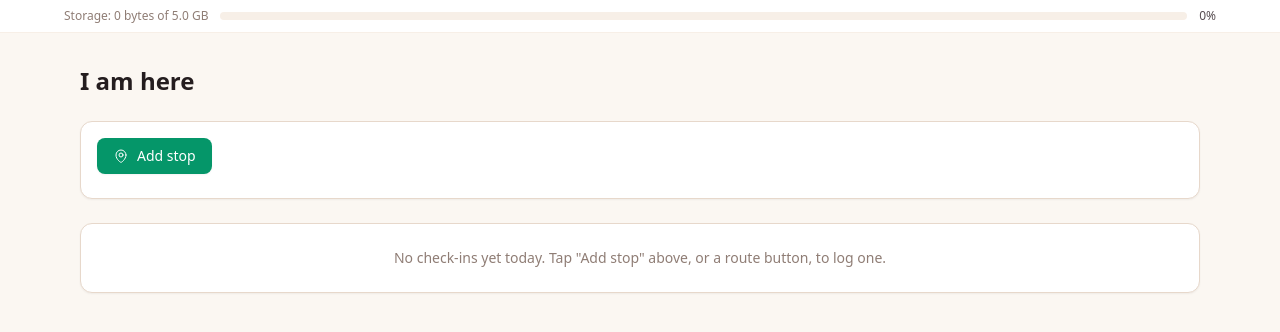
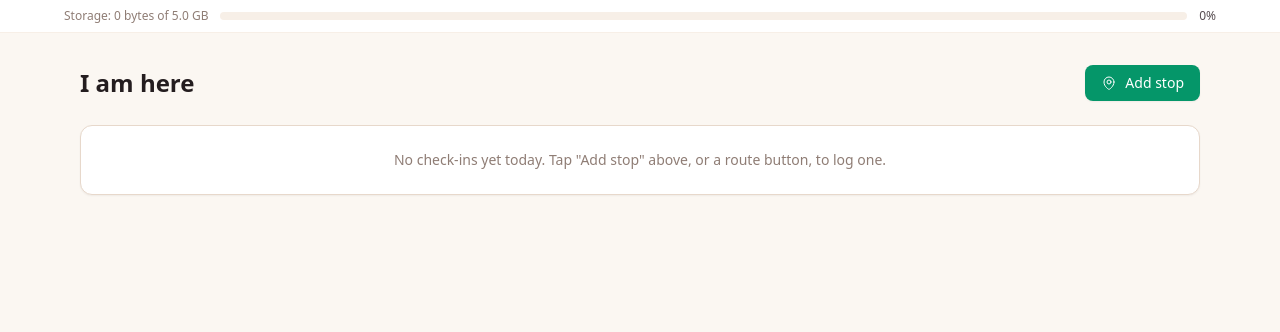
Before and after one commit to keybyme/keymyme2, a Django app: page /vault/im-here/ in a window 1280 px wide. Shown: the part 94-426 px from the top of the page. Run offline with Django 5.2, Linux system fonts and the light colour scheme; the visitor is signed in with stand-in values (Sample User, id 1); data that the repository does not hold is empty; some libraries are stand-ins or nearby versions.

Commit message:
Hide flash messages and the route hint text on I am here; move Add stop next to Dispatch
Messages ("Route \"PM\" loaded for today.") and the static route-button hint
text were just noise once the driver already knows how the buttons behave.
Wrap base.html's messages block so a page can opt out (draining the queue
without rendering it, so it doesn't leak onto the next page instead); I am
here now does that. Also moved the Add stop button into the header row
next to Dispatch, dropping its own bordered box to save vertical space.

Co-Authored-By: Claude Sonnet 5 <noreply@anthropic.com>

```diff
--- a/config/templates/base.html
+++ b/config/templates/base.html
@@ -166,6 +166,7 @@
     {% endif %}
 
     <main class="mx-auto max-w-6xl px-4 py-8">
+        {% block messages %}
         {% if messages %}
         <ul class="mb-6 space-y-2">
             {% for message in messages %}
@@ -179,6 +180,7 @@
             {% endfor %}
         </ul>
         {% endif %}
+        {% endblock %}
 
         {% block content %}{% endblock %}
     </main>
--- a/vault/templates/vault/im_here.html
+++ b/vault/templates/vault/im_here.html
@@ -1,29 +1,26 @@
 {% extends "base.html" %}
 {% block title %}I am here{% endblock %}
+{% block messages %}{% for message in messages %}{% endfor %}{% endblock %}
 {% block content %}
-<div class="mb-6 flex flex-wrap items-center justify-between gap-3">
+<div class="mb-2 flex flex-wrap items-center justify-between gap-3">
     <div>
         <h1 class="text-2xl font-semibold text-gray-900">I am here</h1>
     </div>
     <div class="flex items-center gap-3">
+        <button type="button" id="im-here-btn"
+                class="inline-flex items-center gap-2 whitespace-nowrap rounded-lg bg-emerald-600 px-4 py-2 text-sm font-medium text-white shadow-sm hover:bg-emerald-700 disabled:cursor-not-allowed disabled:opacity-60">
+            {% include "icons/map-pin.html" with class="w-4 h-4" %}
+            <span id="im-here-btn-label">Add stop</span>
+        </button>
         {% if show_dispatch_link %}
         <a href="{% url 'vault:im_here_dispatch' %}" class="rounded-lg bg-cafe px-4 py-2 text-sm font-medium text-white shadow-sm hover:bg-cafe-darker">Dispatch</a>
         {% endif %}
     </div>
 </div>
-
-<div class="mb-6 rounded-xl border border-gray-200 bg-white p-4 shadow-sm">
-    <button type="button" id="im-here-btn"
-            class="inline-flex items-center gap-2 whitespace-nowrap rounded-lg bg-emerald-600 px-4 py-2 text-sm font-medium text-white shadow-sm hover:bg-emerald-700 disabled:cursor-not-allowed disabled:opacity-60">
-        {% include "icons/map-pin.html" with class="w-4 h-4" %}
-        <span id="im-here-btn-label">Add stop</span>
-    </button>
-    <p id="im-here-status" class="mt-2 text-sm"></p>
-</div>
+<p id="im-here-status" class="mb-6 text-sm"></p>
 
 {% if route_choices %}
 <div class="mb-6 rounded-xl border border-gold bg-cream-soft p-4 shadow-sm">
-    <p class="mb-3 text-sm font-medium text-gray-700">Start a route (loads it fresh the first time today; if already started today, just shows today's latest update):</p>
     <div class="flex flex-wrap gap-2">
         {% for rt in route_choices %}
         <form method="post" action="{% url 'vault:im_here_load_route' %}">
```
